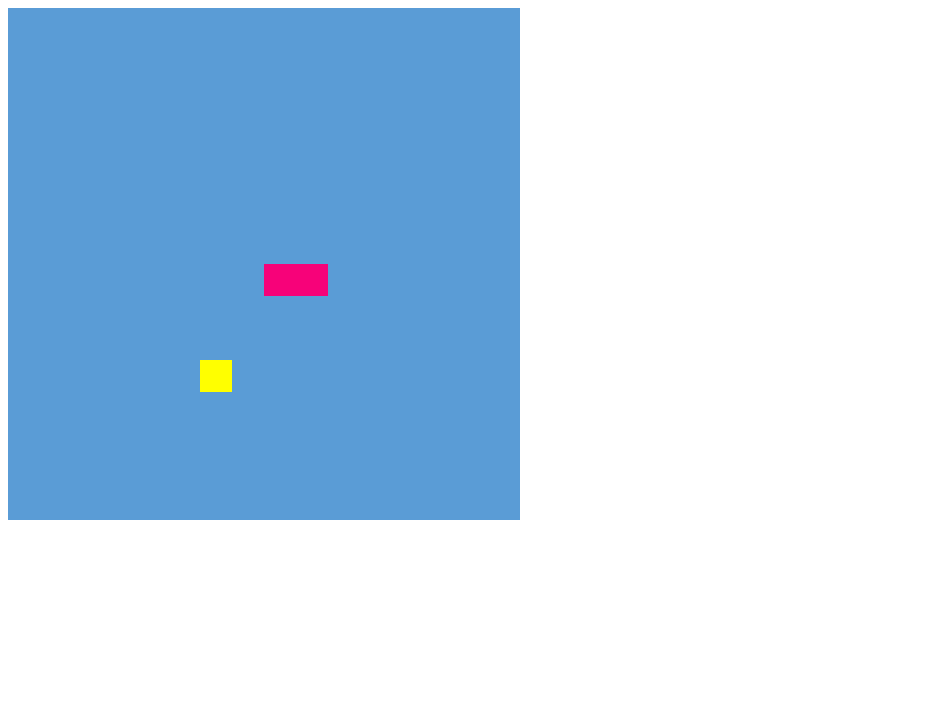
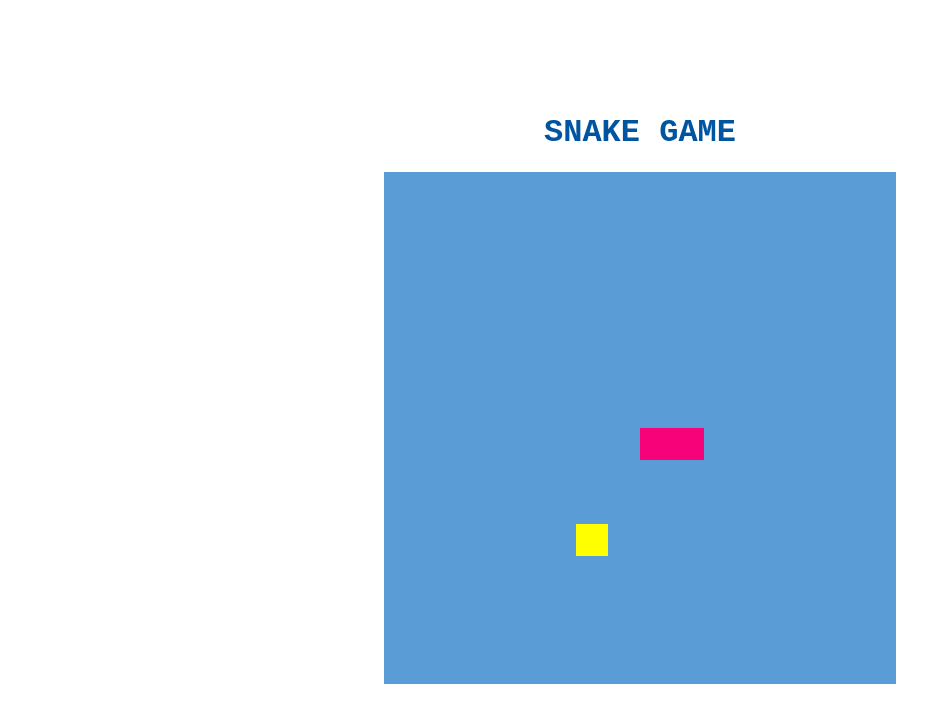
Before and after one commit to lahgomes/teste-snake-game, a plain HTML site: page index.html in a window 1280 px wide. Shown: the whole page, without its empty margins (0-951 px from the left). Drawn offline with Linux system fonts and the light colour scheme.

Commit message:
estilização final do jogo

```diff
--- a/index.html
+++ b/index.html
@@ -10,6 +10,7 @@
     <title>Snake Game</title>
 </head>
 <body>
+    <h1>SNAKE GAME</h1>
     <canvas id="snake" width="512" height="512"></canvas>
 
 </body>
--- a/script.js
+++ b/script.js
@@ -40,10 +40,20 @@ function update (event){
 }
 
 function iniciarJogo(){
+
     if (snake[0].x > 15 * box && direction == "right") snake[0].x = 0;
     if (snake[0].x < 0 && direction == "left") snake[0].x = 16 * box;
     if (snake[0].y > 15 * box && direction == "down") snake[0].y = 0;
     if (snake[0].y < 0 && direction == "up") snake[0].y = 16 * box;
+
+
+    for(i = 1; i < snake.length; i++){
+        if(snake[0].x == snake[i].x && snake[0].y == snake[i].y){
+            clearInterval(jogo);
+            alert('Game Over :(');
+        }
+    }
+
 
     criarBG();
     criarCobrinha();
--- a/style.css
+++ b/style.css
@@ -0,0 +1,13 @@
+body{
+    height: 95vh;
+    width: 95;
+    display: flex;
+    justify-content: center;
+    align-items: center;
+    flex-direction: column;
+    color: #0055a0;
+}
+
+h1{
+    font-family: 'Courier New', Courier, monospace;
+}
```
